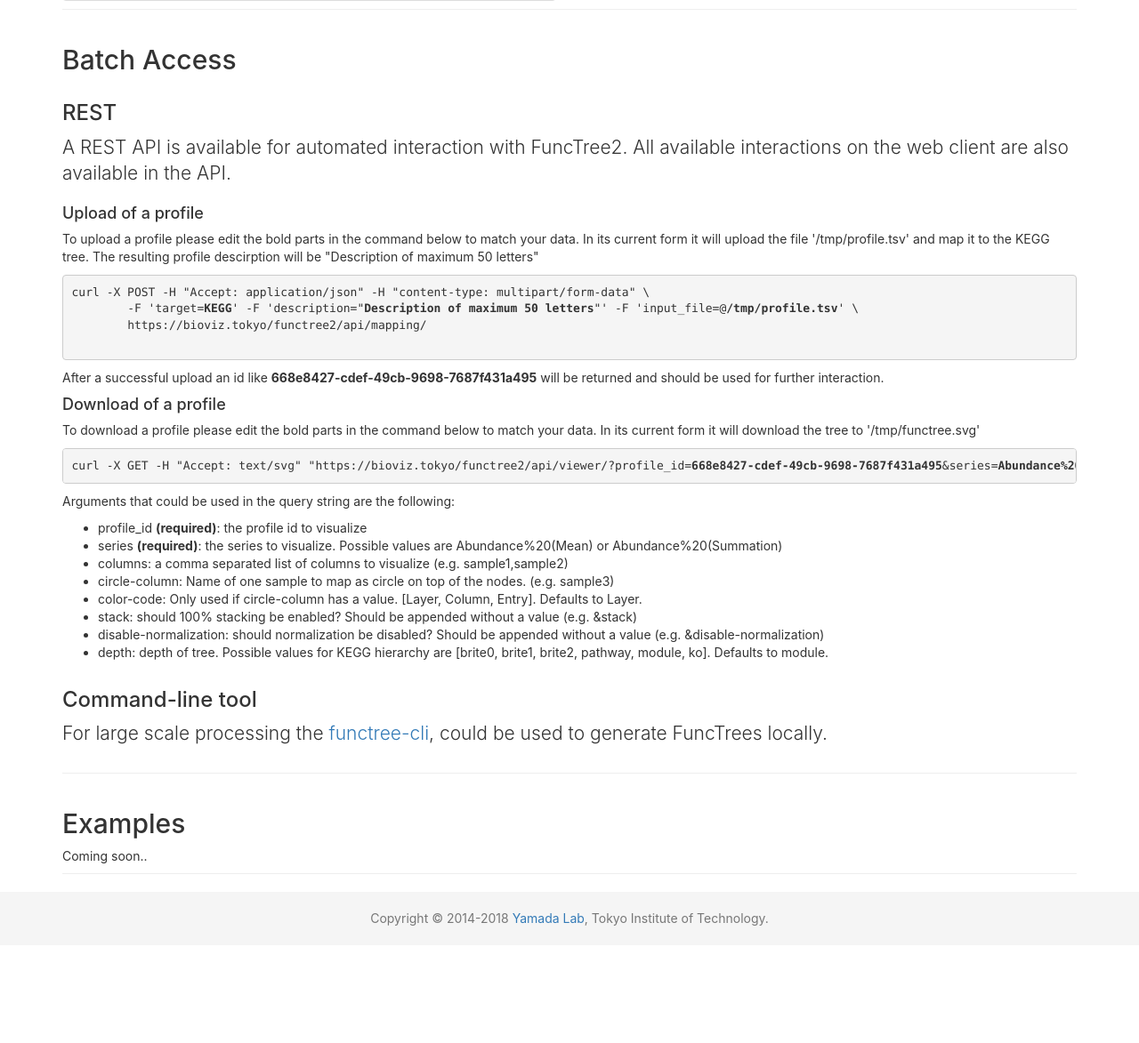
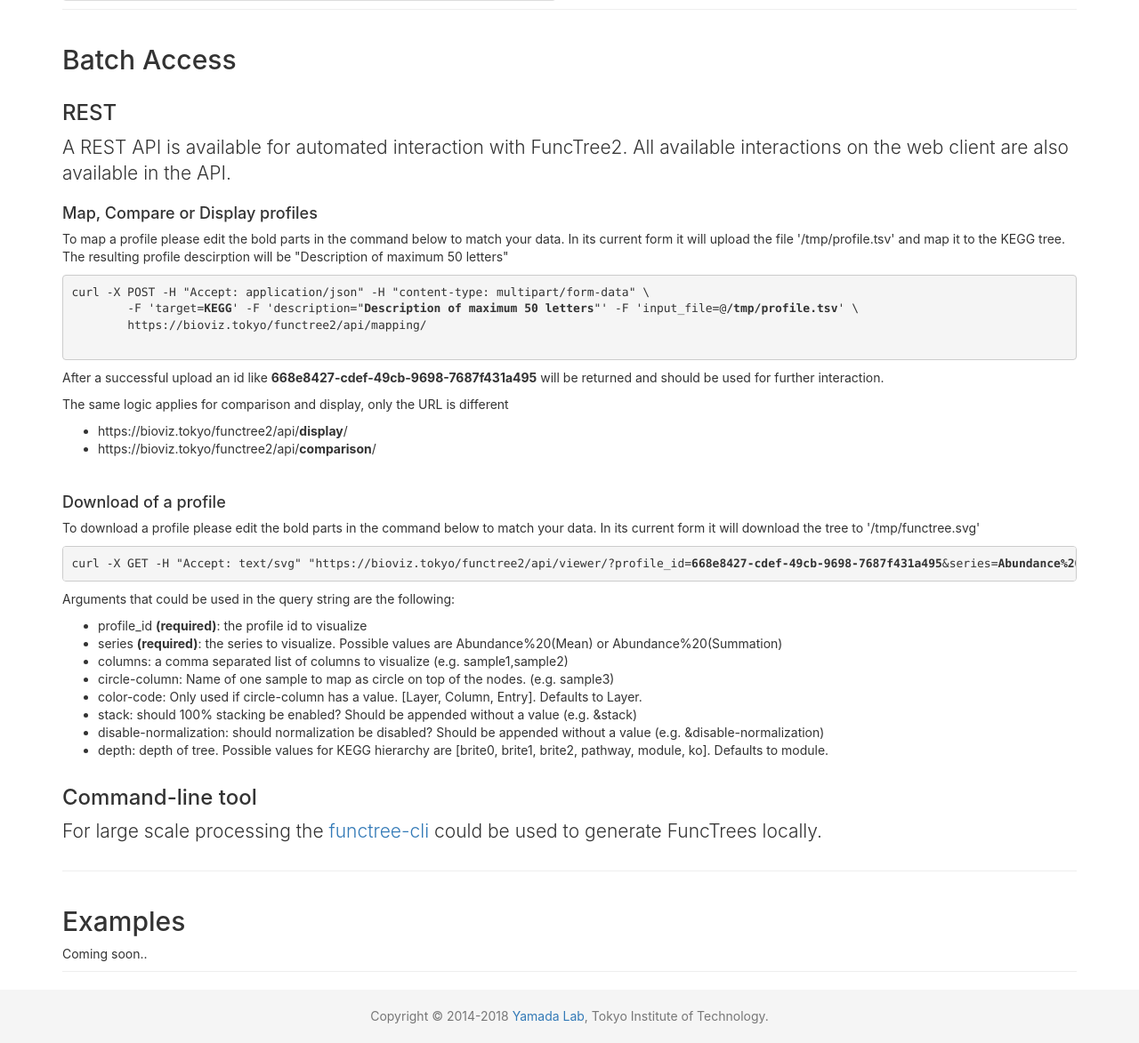
Before and after one commit to yamada-lab/functree-ng, a Flask app: page /docs/ in a window 1280 px wide. Shown: the part 5264-6437 px from the top of the page at 89% size. Before the commit the page ends 6305 px from the top, so only its background shows below. Run offline with Flask 2, Linux system fonts and the light colour scheme; style sheets or scripts are compiled from the project's sources; parts of the project's set-up code (start-up, migrations or seed data) failed here and were passed over; some libraries are stand-ins or nearby versions.

Commit message:
Addition of display action to the API
- update of the documentation and contact information
- set the target database visible in the display form as several targets
could be available

```diff
--- a/functree/templates/help.html
+++ b/functree/templates/help.html
@@ -619,8 +619,8 @@
 					<p class="lead">A REST API is available for automated
 						interaction with FuncTree2. All available interactions on the web
 						client are also available in the API.</p>
-					<h4>Upload of a profile</h4>
-					<p>To upload a profile please edit the bold parts in the
+					<h4>Map, Compare or Display profiles</h4>
+					<p>To map a profile please edit the bold parts in the
 						command below to match your data. In its current form it will
 						upload the file '/tmp/profile.tsv' and map it to the KEGG tree.
 						The resulting profile descirption will be "Description of maximum
@@ -630,10 +630,20 @@ curl -X POST -H "Accept: application/json" -H "content-type: multipart/form-data
  	-F 'target=<b>KEGG</b>' -F 'description="<b>Description of maximum 50 letters</b>"' -F 'input_file=@<b>/tmp/profile.tsv</b>' \
  	https://bioviz.tokyo/functree2/api/mapping/
  </pre>
-					<p>
+ 					<p>
 						After a successful upload an id like <b>668e8427-cdef-49cb-9698-7687f431a495</b>
 						will be returned and should be used for further interaction.
 					</p>
+					<p>
+						The same logic applies for comparison and display, only the URL is different
+					</p>
+					<div>
+					<ul>
+						<li>https://bioviz.tokyo/functree2/api/<b>display</b>/
+						<li>https://bioviz.tokyo/functree2/api/<b>comparison</b>/
+					</ul>
+					</div>
+					<br />
 					<h4>Download of a profile</h4>
 					<p>To download a profile please edit the bold parts in the
 						command below to match your data. In its current form it will
@@ -663,7 +673,7 @@ curl -X GET -H "Accept: text/svg" "https://bioviz.tokyo/functree2/api/viewer/?pr
 					<p class="lead">
 						For large scale processing the <a
 							href="https://github.com/yyuuta88/functree-cli"
-							target="_blank">functree-cli</a>, could be used to generate
+							target="_blank">functree-cli</a> could be used to generate
 						FuncTrees locally.
 					</p>
 				</div>
--- a/functree/views.py
+++ b/functree/views.py
@@ -1,5 +1,6 @@
 import datetime, json, os, uuid, urllib.request, urllib.error, re
 import flask, werkzeug.exceptions, cairosvg
+import mimetypes
 from flask import jsonify, request
 from selenium import webdriver
 from selenium.webdriver.chrome.options import Options
@@ -31,6 +32,16 @@ def comparison():
     form = forms.MappingForm(csrf_enabled=False)
     if form.validate_on_submit():
         profile_id = analysis.basic_mapping.from_table(form)
+        return jsonify({'profile_id': profile_id})
+    else:
+        return jsonify({'errors': form.errors})
+
+@app.route('/api/display/', methods=['POST'])
+@csrf.exempt
+def api_display():
+    form = forms.DisplayForm(csrf_enabled=False)
+    if form.validate_on_submit():
+        profile_id = profile_for_display(form)
         return jsonify({'profile_id': profile_id})
     else:
         return jsonify({'errors': form.errors})
@@ -120,15 +131,10 @@ def route_analysis(mode):
         else:
             return flask.render_template('comparison.html', form=form, mode=mode)
     elif mode == 'display':
-        import mimetypes
         form = forms.DisplayForm()
         if form.validate_on_submit():
-            file_type = mimetypes.MimeTypes().guess_type(form.input_file.data.filename)[0]
-            if file_type == "application/json":
-                profile_id = analysis.display.from_json(form)
-            elif file_type == 'text/tab-separated-values':
-                profile_id = analysis.display.from_table(form)
-            else:
+            profile_id = profile_for_display(form)
+            if not profile_id:
                 # TODO add error message | or hadnle this at validation with custom validators
                 return flask.render_template('display.html', form=form, mode=mode)
             return flask.redirect(flask.url_for('route_viewer') + '?profile_id={}'.format(profile_id))
@@ -137,6 +143,14 @@ def route_analysis(mode):
     else:
         flask.abort(404)
 
+def profile_for_display(form):
+    profile_id = None
+    file_type = mimetypes.MimeTypes().guess_type(form.input_file.data.filename)[0]
+    if file_type == "application/json":
+        profile_id = analysis.display.from_json(form)
+    elif file_type == 'text/tab-separated-values':
+        profile_id = analysis.display.from_table(form)
+    return profile_id
 
 @app.route('/list/')
 def route_list():
```
Also changed, not shown: functree/templates/contact.html (+9 -5 lines), functree/templates/display.html (+4 -3 lines).
